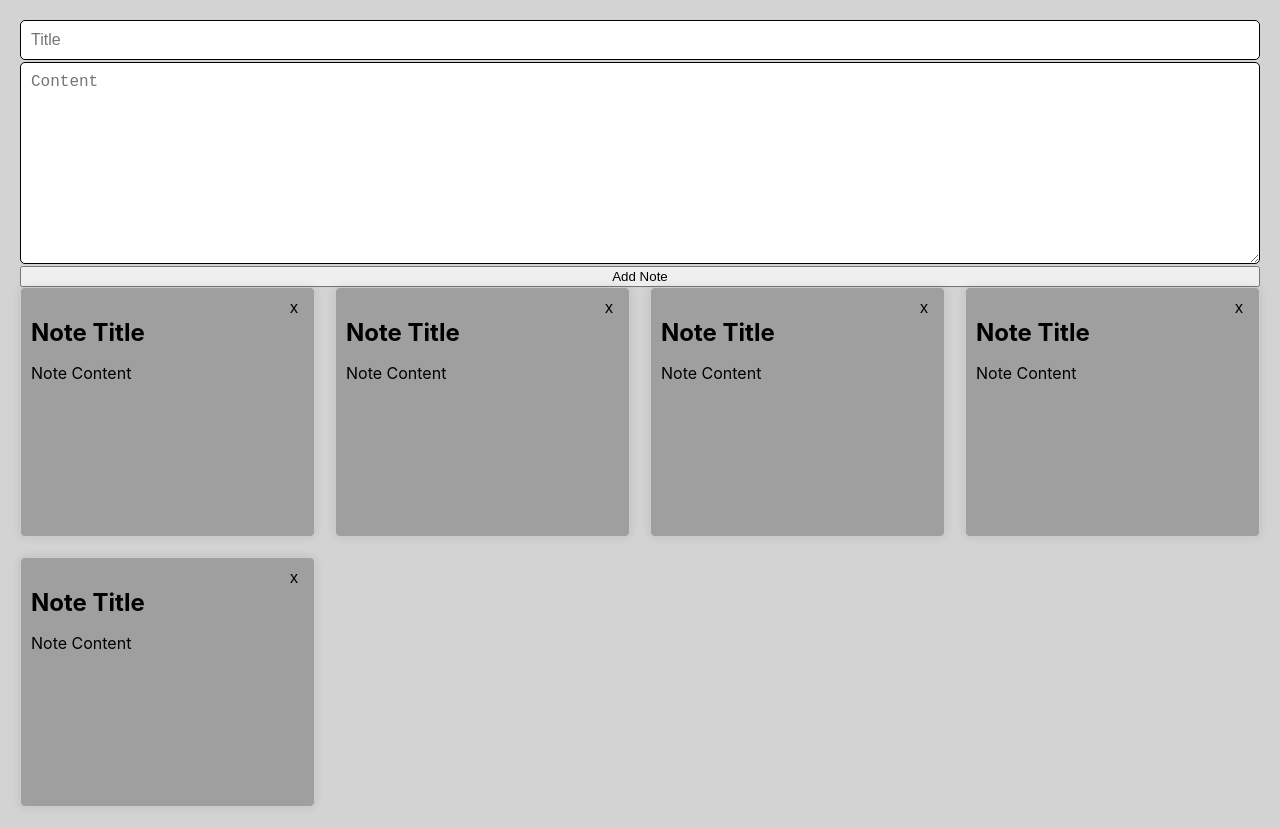
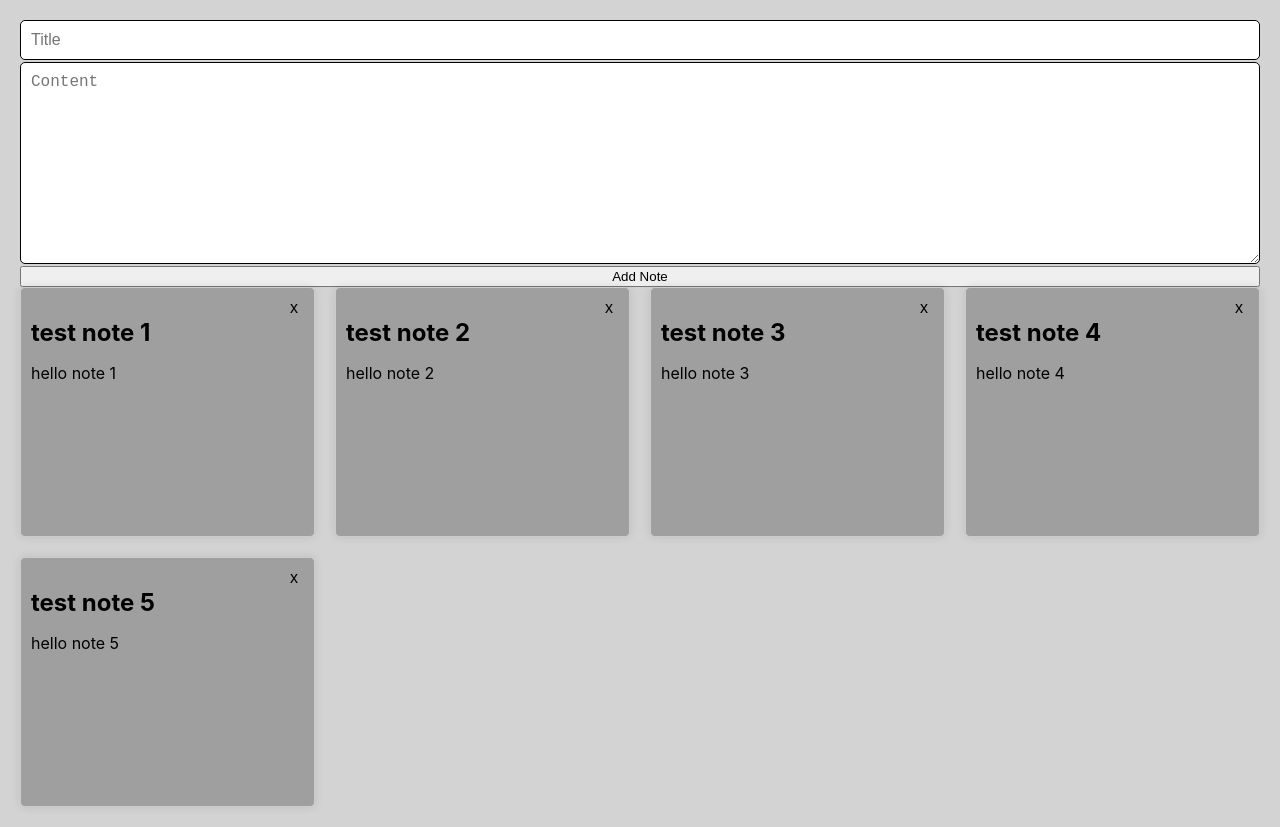
Before and after one commit to stevenlegere/notes-app, a React (Create React App) app in the folder notes-app/: page / in a window 1280 px wide. Built offline with nearby package versions, Linux system fonts and the light colour scheme.

Commit message:
fixed state by including {} content in h2 and p

```diff
--- a/notes-app/src/App.tsx
+++ b/notes-app/src/App.tsx
@@ -56,8 +56,8 @@ const [notes, setNotes] = useState<Note[]>([
       <div className="notes-header">
         <button>x</button>
       </div>
-      <h2>Note Title</h2>
-      <p>Note Content</p>
+      <h2>{note.title}</h2>
+      <p>{note.content}</p>
     </div>
     ))}
   </div>
```
